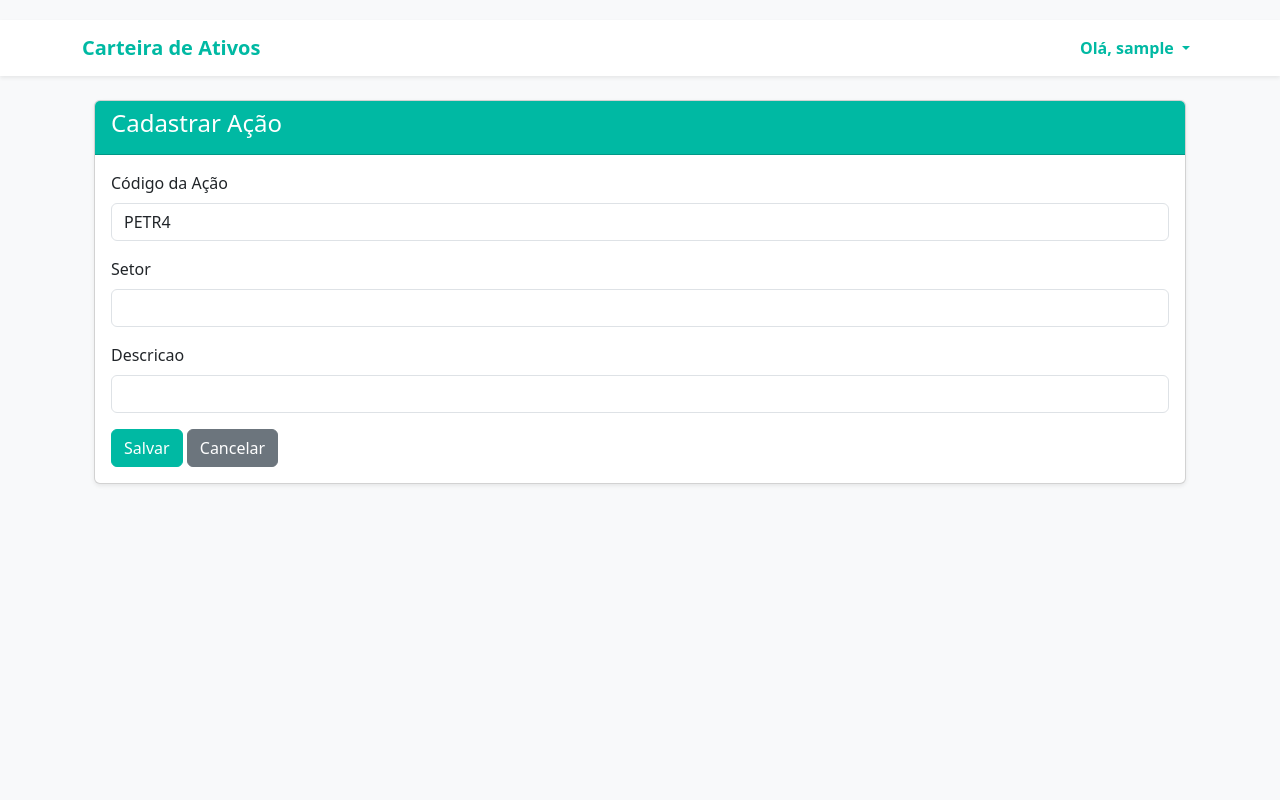
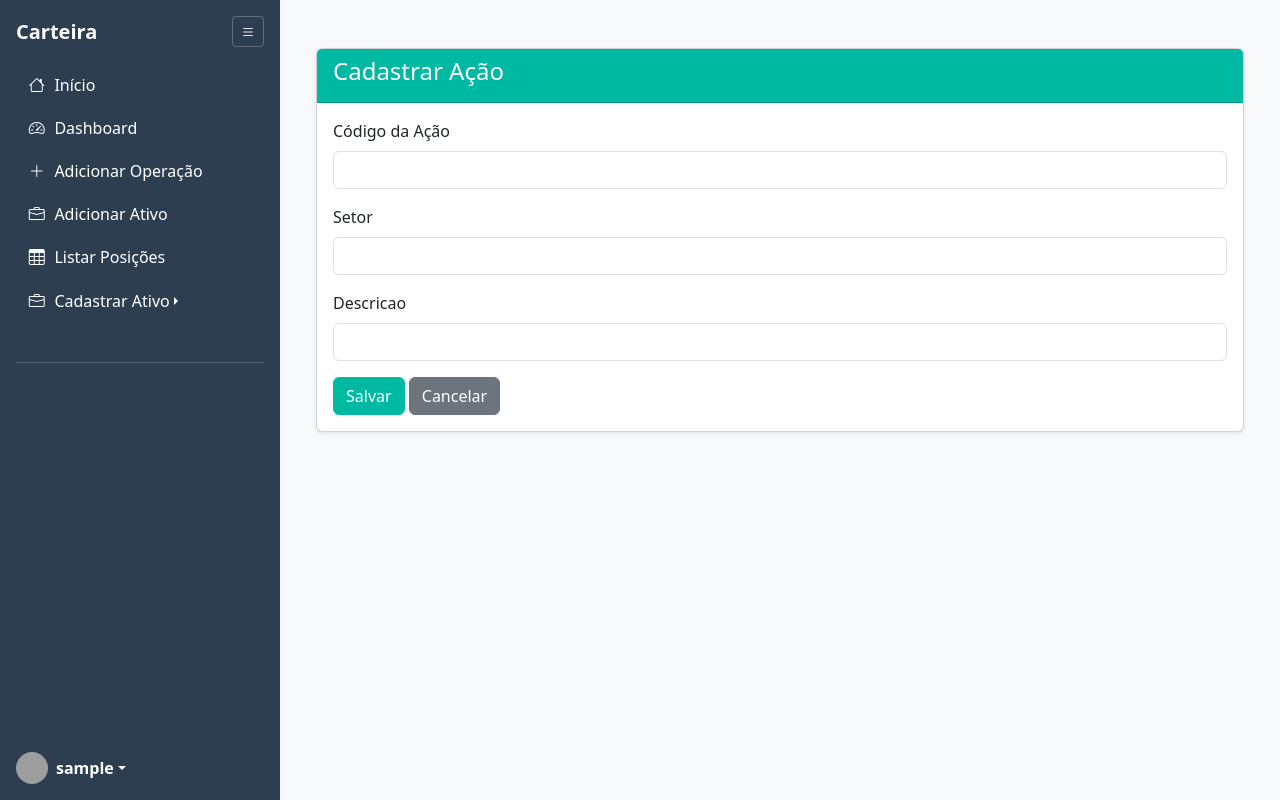
Before and after one commit to BlancoVinicius/Carteira, a Django app: page /carteira/criar_acao/ in a window 1280 px wide. Run offline with Django 5.2, Linux system fonts and the light colour scheme; the visitor is signed in with stand-in values (Sample User, id 1); grey boxes are pictures that could not be loaded.

Commit message:
mudança de menu e ajuste cadastro de ativos

```diff
--- a/carteira/forms.py
+++ b/carteira/forms.py
@@ -5,7 +5,12 @@ from carteira.repositories import AcaoRepository, FIIRepository, OpcaoRepository
 
 class AcaoForm(forms.ModelForm):
     # Sobrescrevendo campos do Model
-    codigo = forms.ChoiceField(label="Código da Ação")
+    # codigo = forms.ChoiceField(label="Código da Ação")
+
+    codigo = forms.CharField(
+        label="Código da Ação",
+        widget=forms.TextInput(attrs={"class": "form-control", "list": "lista_codigos"}),
+    )
 
     class Meta:
         model = Acao
@@ -16,6 +21,7 @@ class AcaoForm(forms.ModelForm):
 
         # lista de códigos válidos
         lista_codigos = ["PETR4", "VALE3", "ITUB4", "BBDC3"]
+        self.lista_codigos = lista_codigos
 
         # gera a lista de opções para o <select>
         self.fields["codigo"].choices = [(c, c) for c in lista_codigos]
@@ -26,6 +32,10 @@ class AcaoForm(forms.ModelForm):
             field.widget.attrs.update({"class": "form-control"})
 
     def clean_codigo(self):
+        valor = self.cleaned_data["codigo"]
+        # Aceita qualquer valor digitado
+        return valor
+
         """Valida se o código da ação já existe no banco."""
         codigo = self.cleaned_data.get("codigo")
 
--- a/carteira/templates/carteira/acao_form.html
+++ b/carteira/templates/carteira/acao_form.html
@@ -1,4 +1,4 @@
-{% extends "base.html" %}
+{% extends "base3.html" %}
 
 {% block itens_menu_suspenso %}
     <li>
@@ -33,6 +33,14 @@
           <div class="mb-3">
             <label for="id_codigo" class="form-label">{{ form.codigo.label }}</label>
             {{ form.codigo }}
+
+
+            <datalist id="lista_codigos">
+              {% for codigo in form.lista_codigos %}
+                <option value="{{ codigo }}">
+              {% endfor %}
+            </datalist>
+
             {% if form.codigo.errors %}
               <div class="text-danger small">{{ form.codigo.errors }}</div>
             {% endif %}
--- a/carteira/templates/carteira/opcao_form.html
+++ b/carteira/templates/carteira/opcao_form.html
@@ -75,7 +75,7 @@
                 </div>
 
                 <button type="submit" class="btn btn-primary">Salvar</button>
-                <a href="{% url 'carteira:index' %}" class="btn btn-secondary">Cancelar</a>
+                <a href="{% url 'contas:index' %}" class="btn btn-secondary">Cancelar</a>
             </form>
         </div>
     </div>
--- a/carteira/templates/carteira/operacao_form.html
+++ b/carteira/templates/carteira/operacao_form.html
@@ -1,4 +1,4 @@
-{% extends "base.html" %}
+{% extends "base3.html" %}
 
 {% block itens_menu_suspenso %}
     <li>
--- a/carteira/templates/carteira/operacoes_list.html
+++ b/carteira/templates/carteira/operacoes_list.html
@@ -1,4 +1,4 @@
-{% extends "base.html" %}
+{% extends "base3.html" %}
 
 {% block itens_menu_suspenso %}
     <li>
--- a/carteira/templates/carteira/posicoes.html
+++ b/carteira/templates/carteira/posicoes.html
@@ -1,4 +1,4 @@
-{% extends "base.html" %}
+{% extends "base3.html" %}
 {% load humanize %}
 
 {% block itens_menu_suspenso %}
--- a/carteira/views.py
+++ b/carteira/views.py
@@ -14,7 +14,7 @@ def create_acao(request):
         if form.is_valid():
             print("Formulário válido")
             acao = AcaoRepository.save(form.cleaned_data)
-            return redirect("carteira:index")  # redireciona após salvar
+            return redirect("carteira:dashboard")  # redireciona após salvar
     else:
         form = AcaoForm()
 
@@ -28,7 +28,7 @@ def create_opcao(request):
         if form.is_valid():
             print("Formulário válido")
             opcao = OpcaoRepository.save(form.cleaned_data)
-            return redirect("carteira:index")  # redireciona após salvar
+            return redirect("carteira:dashboard")  # redireciona após salvar
     else:
         form = OpcaoForm()
 
--- a/templates/base.html
+++ b/templates/base.html
@@ -58,6 +58,19 @@
             font-weight: bold;
         }
 
+        {% comment %} /* Remove a seta padrão */
+        .dropdown-submenu > .dropdown-toggle::after {
+            display: none;
+        }
+
+        /* Adiciona uma seta apontando para a direita */
+        .dropdown-submenu > .dropdown-toggle::before {
+            content: ">";
+            float: right;
+            margin-top: 2px;
+            font-size: 0.7rem;
+            opacity: 0.7;
+        } {% endcomment %}
     </style>
 </head>
 <body>
@@ -99,7 +112,7 @@
                             <li><hr class="dropdown-divider"></li>
 
                             <li>
-                                <a class="dropdown-item text-danger fw-bold" href="#">Sair</a>
+                                <a class="dropdown-item text-danger fw-bold" href="{% url 'account_logout' %}">Sair</a>
                             </li>
                         </ul>
                     </li>
@@ -138,5 +151,27 @@
     </div>
 
     <script src="https://cdn.jsdelivr.net/npm/bootstrap@5.3.0/dist/js/bootstrap.bundle.min.js"></script>
+    <script>
+        document.addEventListener("DOMContentLoaded", function () {
+            document.querySelectorAll('.dropdown-submenu .dropdown-toggle').forEach(function (element) {
+                element.addEventListener('click', function (e) {
+                    e.preventDefault();
+                    e.stopPropagation();
+
+                    let submenu = this.nextElementSibling;
+
+                    if (submenu.classList.contains('show')) {
+                        submenu.classList.remove('show');
+                    } else {
+                        document.querySelectorAll('.dropdown-submenu .dropdown-menu.show')
+                            .forEach(function (open) { open.classList.remove('show'); });
+
+                        submenu.classList.add('show');
+                    }
+                });
+            });
+        });
+    </script>
+
 </body>
 </html>
--- /dev/null
+++ b/templates/base3.html
@@ -0,0 +1,267 @@
+{% load static %}
+<!doctype html>
+<html lang="pt-br">
+<head>
+    <meta charset="utf-8">
+    <meta name="viewport" content="width=device-width, initial-scale=1">
+    <title>{% block title %}Carteira{% endblock %}</title>
+
+    <!-- Bootstrap -->
+    <link href="https://cdn.jsdelivr.net/npm/bootstrap@5.3.3/dist/css/bootstrap.min.css" rel="stylesheet">
+
+    <!-- Bootstrap Icons -->
+    <link href="https://cdn.jsdelivr.net/npm/bootstrap-icons@1.11.3/font/bootstrap-icons.css" rel="stylesheet">
+
+    {% block extra_css %}{% endblock %}
+
+    <style>
+        html, body { height: 100%; }
+
+        /* ---------------------------------------------
+           TEMAS
+        ----------------------------------------------*/
+
+        /* Variáveis padrão (tema fixo) */
+        /* :root {
+            --color-primary: #00b9a3;
+            --sidebar-bg: #212529;
+            --sidebar-text: #fff;
+            --sidebar-hover: rgba(255,255,255,0.1);
+            --main-bg: #343a40;
+            --main-text: #fff;
+        } */
+
+        :root {
+            --color-primary: #00b9a3;
+            --sidebar-bg: #2c3e50;
+            --sidebar-text: #fff;
+            --sidebar-hover: rgba(255,255,255,0.1);
+            --main-bg: #f8f9fa;
+            --main-text: #2c3e50;
+        }
+
+        /* ---------------------------------------------
+           SIDEBAR
+        ----------------------------------------------*/
+        .sidebar {
+            width: 280px;
+            transition: width .2s ease-in-out;
+            background-color: var(--sidebar-bg);
+            color: var(--sidebar-text);
+            height: 100vh;
+        }
+
+        .nav-link {
+            color: var(--sidebar-text) !important;
+            border-radius: .5rem;
+            padding: .6rem .8rem;
+        }
+
+        .nav-link:hover {
+            background-color: var(--sidebar-hover);
+        }
+
+        .nav-link.active {
+            background-color: var(--color-primary) !important;
+            color: #fff !important;
+        }
+
+        .nav-link .bi { margin-right: .6rem; }
+
+        .profile-area { margin-top: auto; }
+
+        .divider { opacity: .2; }
+
+        /* ---------------------------------------------
+           COLAPSADA
+        ----------------------------------------------*/
+        .sidebar-collapsed .sidebar { width: 72px; }
+        .sidebar-collapsed .sidebar .label-text { display: none; }
+        .sidebar-collapsed .sidebar .brand-title { display: none; }
+        .sidebar-collapsed .sidebar .nav-link { justify-content: center; }
+        .sidebar-collapsed .sidebar .nav-link .bi { margin-right: 0; }
+        .sidebar-collapsed .sidebar .profile-area strong { display: none; }
+        .sidebar-collapsed .sidebar .profile-area .dropdown-toggle::after { display: none; }
+
+        /* ---------------------------------------------
+           MAIN CONTENT
+        ----------------------------------------------*/
+        body {
+            background-color: var(--main-bg);
+            color: var(--main-text);
+        }
+
+        .toggle-btn { border-color: rgba(255,255,255,.25); color: var(--sidebar-text); }
+        .toggle-btn:hover { background: var(--sidebar-hover); }
+
+        /* Estilos padrão solicitados */
+        .navbar-brand { font-weight: bold; color: #00b9a3 !important; }
+        .card { margin-bottom: 20px; box-shadow: 0 2px 4px rgba(0,0,0,0.1); }
+        .card-header { background-color: #00b9a3; color: #fff; font-weight: bold; }
+        .btn-primary { background-color: #00b9a3; border-color: #00b9a3; }
+        .btn-primary:hover { background-color: #009982; border-color: #009982; }
+        .balance-positive { color: #28a745; font-weight: bold; }
+        .balance-negative { color: #dc3545; font-weight: bold; }
+        .dropdown-menu { border-radius: 8px; border: 1px solid #e3e3e3; }
+        .dropdown-item:hover { background-color: #e8f8f6; }
+        .nav-link.dropdown-toggle { color: var(--sidebar-text) !important; font-weight: normal; }
+    </style>
+</head>
+
+<body>
+    <div class="d-flex">
+
+        <!-- SIDEBAR -->
+        <aside class="sidebar d-flex flex-column p-3">
+
+            <!-- TOPO DO MENU -->
+            <div class="d-flex align-items-center justify-content-between mb-3">
+                <span class="fs-5 fw-semibold brand-title">Carteira</span>
+                <button class="btn btn-sm toggle-btn" id="sidebarToggle">
+                    <i class="bi bi-list"></i>
+                </button>
+
+
+                <!-- Botão de tema removido -->
+            </div>
+
+            <!-- MENUS -->
+            <ul class="nav nav-pills flex-column mb-4">
+
+                <li class="nav-item">
+                    <a href="{% url 'contas:index' %}" class="nav-link d-flex align-items-center">
+                        <i class="bi bi-house"></i>
+                        <span class="label-text">Início</span>
+                    </a>
+                </li>
+
+                {% if request.user.is_authenticated %}
+
+                <li>
+                    <a href="{% url 'carteira:dashboard' %}" class="nav-link d-flex align-items-center">
+                        <i class="bi bi-speedometer2"></i>
+                        <span class="label-text">Dashboard</span>
+                    </a>
+                </li>
+
+                <li>
+                    <a href="{% url 'carteira:create_operacao' %}" class="nav-link d-flex align-items-center">
+                        <i class="bi bi-plus-lg"></i>
+                        <span class="label-text">Adicionar Operação</span>
+                    </a>
+                </li>
+
+                <li>
+                    <a href="{% url 'carteira:create_acao' %}" class="nav-link d-flex align-items-center">
+                        <i class="bi bi-briefcase"></i>
+                        <span class="label-text">Adicionar Ativo</span>
+                    </a>
+                </li>
+
+                <li>
+                    <a href="{% url 'carteira:posicoes' %}" class="nav-link d-flex align-items-center">
+                        <i class="bi bi-table"></i>
+                        <span class="label-text">Listar Posições</span>
+                    </a>
+                </li>
+
+                <li class="nav-item dropdown dropend">
+                    <a class="nav-link d-flex align-items-center dropdown-toggle" href="#" data-bs-toggle="dropdown">
+                        <i class="bi bi-briefcase"></i>
+                        <span class="label-text">Cadastrar Ativo</span>
+                    </a>
+
+                    <ul class="dropdown-menu dropdown-menu-dark shadow">
+                        <li>
+                            <a href="{% url 'carteira:create_acao' %}" class="dropdown-item">
+                                Cadastrar Ação
+                            </a>
+                        </li>
+                        <li>
+                            <a href="{% url 'carteira:create_opcao' %}" class="dropdown-item">
+                                Cadastrar Opção
+                            </a>
+                        </li>
+                    </ul>
+                </li>
+
+                {% else %}
+
+                <li>
+                    <a href="{% url 'account_login' %}" class="nav-link d-flex align-items-center">
+                        <i class="bi bi-box-arrow-in-right"></i>
+                        <span class="label-text">Login</span>
+                    </a>
+                </li>
+
+                <li>
+                    <a href="{% url 'account_signup' %}" class="nav-link d-flex align-items-center">
+                        <i class="bi bi-person-plus"></i>
+                        <span class="label-text">Registrar</span>
+                    </a>
+                </li>
+
+                {% endif %}
+
+            </ul>
+
+            <hr class="divider">
+
+            <!-- ÁREA DO USUÁRIO NO RODAPÉ -->
+            <div class="profile-area dropdown mt-auto">
+
+                {% if request.user.is_authenticated %}
+                <a href="#" class="d-flex align-items-center text-decoration-none dropdown-toggle text-white"
+                   data-bs-toggle="dropdown">
+
+                    <img src="https://i.pravatar.cc/40?u={{ request.user.email }}" width="32" height="32"
+                         class="rounded-circle me-2">
+
+                    <strong>{{ request.user.username }}</strong>
+                </a>
+
+                <ul class="dropdown-menu dropdown-menu-dark text-small shadow">
+                    <li><a class="dropdown-item" href="#">Perfil</a></li>
+                    <li><a class="dropdown-item" href="#">Configurações</a></li>
+                    <li><hr class="dropdown-divider"></li>
+                    <li><a class="dropdown-item text-danger fw-bold" href="{% url 'account_logout' %}">Sair</a></li>
+                </ul>
+
+                {% else %}
+                <a href="{% url 'account_login' %}" class="nav-link text-white d-flex align-items-center">
+                    <i class="bi bi-box-arrow-in-right"></i>
+                    <span class="label-text">Login</span>
+                </a>
+                {% endif %}
+            </div>
+
+        </aside>
+
+        <!-- CONTEÚDO PRINCIPAL -->
+        <main class="flex-grow-1 p-4">
+            {% block content %}{% endblock %}
+        </main>
+    </div>
+
+    <!-- JS -->
+    <script src="https://cdn.jsdelivr.net/npm/bootstrap@5.3.3/dist/js/bootstrap.bundle.min.js"></script>
+
+    <script>
+        /* ---------------------- SIDEBAR COLLAPSE ------------------------ */
+        const body = document.body;
+        const btn = document.getElementById('sidebarToggle');
+        const collapseKey = 'sidebar-collapsed';
+
+        if (localStorage.getItem(collapseKey) === '1') {
+            body.classList.add('sidebar-collapsed');
+        }
+
+        btn.addEventListener('click', () => {
+            body.classList.toggle('sidebar-collapsed');
+            localStorage.setItem(collapseKey, body.classList.contains('sidebar-collapsed') ? '1' : '0');
+        });
+    </script>
+
+    {% block extra_js %}{% endblock %}
+</body>
+</html>
```
Also changed, not shown: carteira/templates/carteira/dashboard.html (+19 -1 lines), templates/base2.html (added, +121 -0 lines).
